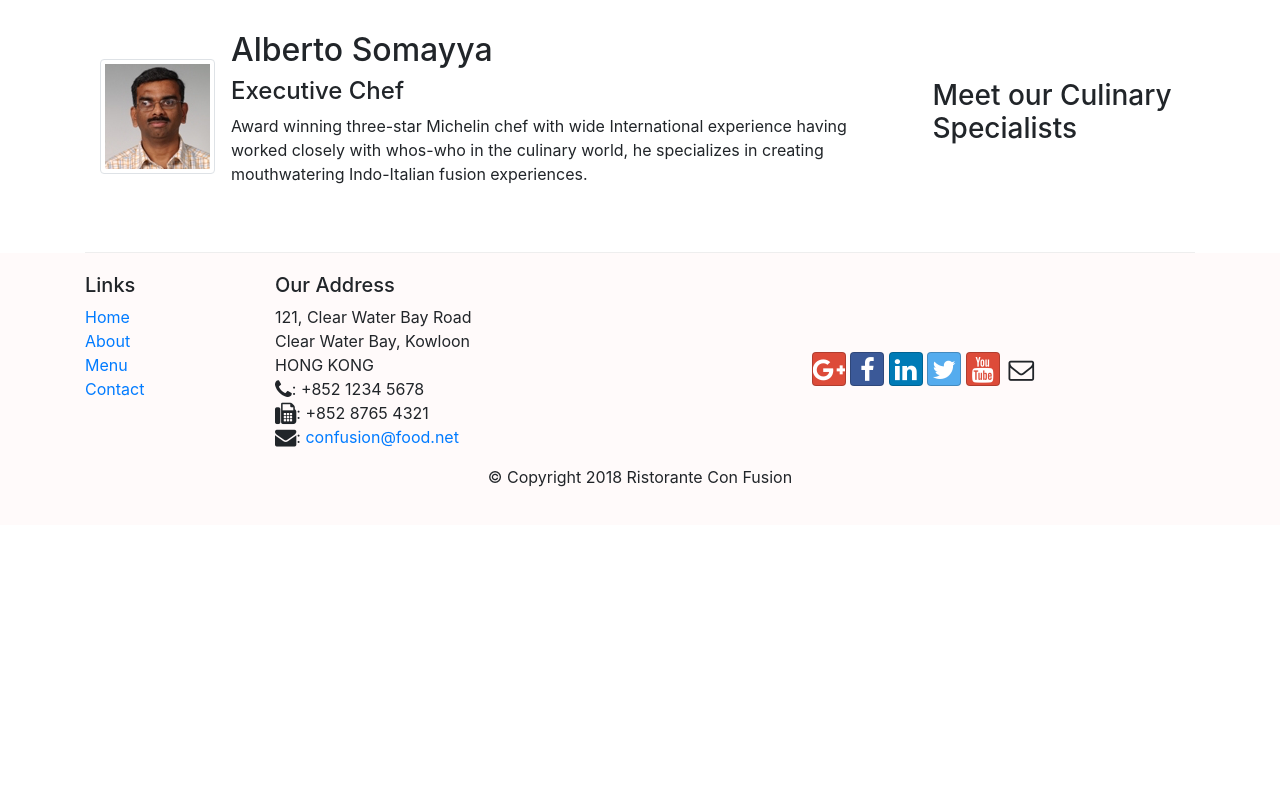
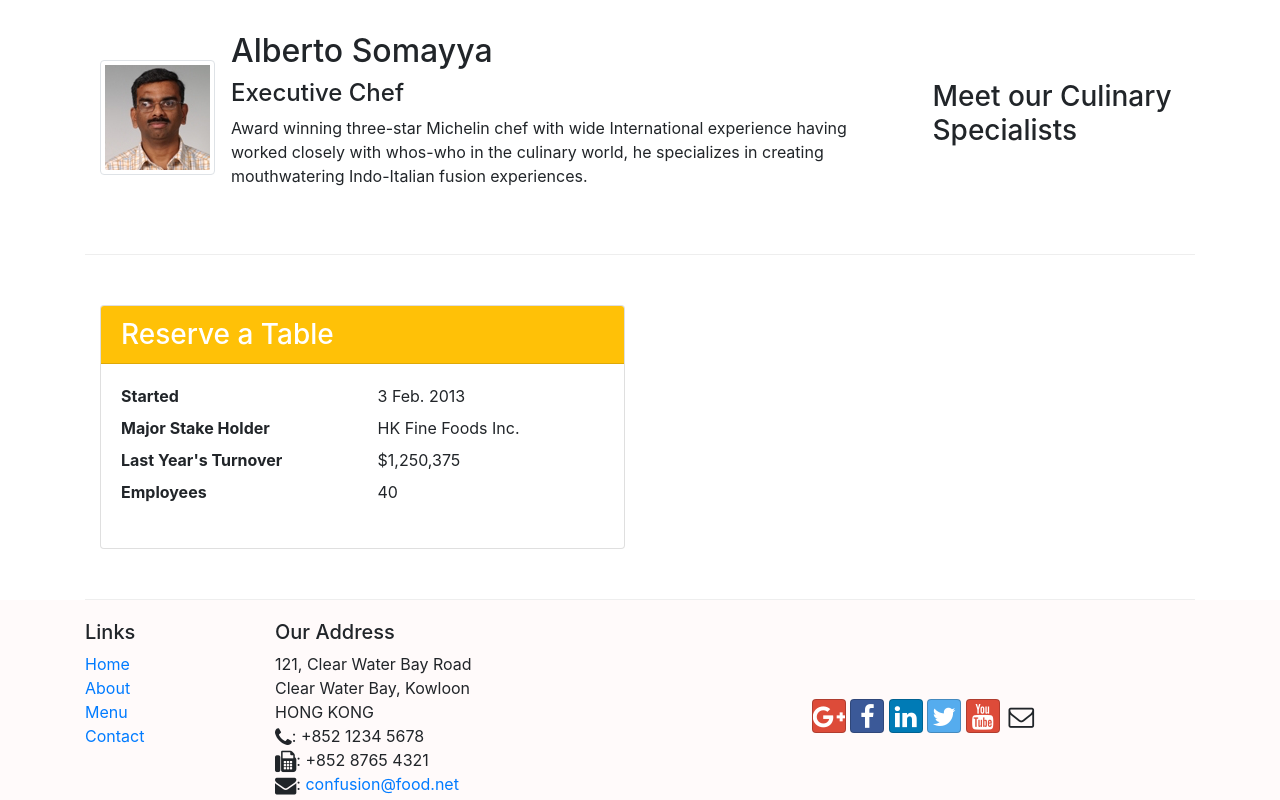
Before and after one commit to Okamoto-001/Hotel-Booking, a website: page index.html in a window 1280 px wide. Shown: the part 824-1624 px from the top of the page. Before the commit the page ends 1349 px from the top, so only its background shows below. Drawn offline with nearby package versions, Linux system fonts and the light colour scheme.

Commit message:
need table

```diff
--- a/index.html
+++ b/index.html
@@ -54,7 +54,7 @@
                     <img class="d-flex mr-3 img-thumbnail align-self-center"
                             src="img/uthappizza.png" alt="Uthappizza">
                     <div class="media-body">
-                        <h2 class="mt-0">Uthappizza</h2>
+                        <h2 class="mt-0">Uthappizza <span class="badge badge-danger">HOT</span> <span class="badge badge-pill badge-secondary">$4.99</span></h2>
                         <p class="d-none d-sm-block">A unique combination of Indian Uthappam (pancake) and
                             Italian pizza, topped with Cerignola olives, ripe vine
                             cherry tomatoes, Vidalia onion, Guntur chillies and
@@ -96,8 +96,26 @@
                 </div>
             </div>
         </div>
+        <div class = "row row-content align-items-center">
+            <div class="col-12 col-sm-6">
+                <div class="card">
+                    <h3 class="card-header bg-warning text-white">Reserve a Table</h3>
+                    <div class="card-body">
+                        <dl class="row">
+                            <dt class="col-6">Started</dt>
+                            <dd class="col-6">3 Feb. 2013</dd>
+                            <dt class="col-6">Major Stake Holder</dt>
+                            <dd class="col-6">HK Fine Foods Inc.</dd>
+                            <dt class="col-6">Last Year's Turnover</dt>
+                            <dd class="col-6">$1,250,375</dd>
+                            <dt class="col-6">Employees</dt>
+                            <dd class="col-6">40</dd>
+                        </dl>
+                    </div>
+                </div>
+            </div>
+        </div>
     </div>
-
     <footer class = "footer">
         <div>
             <div class = "container">
```
Also changed, not shown: contactus.html (+0 -1 lines).
